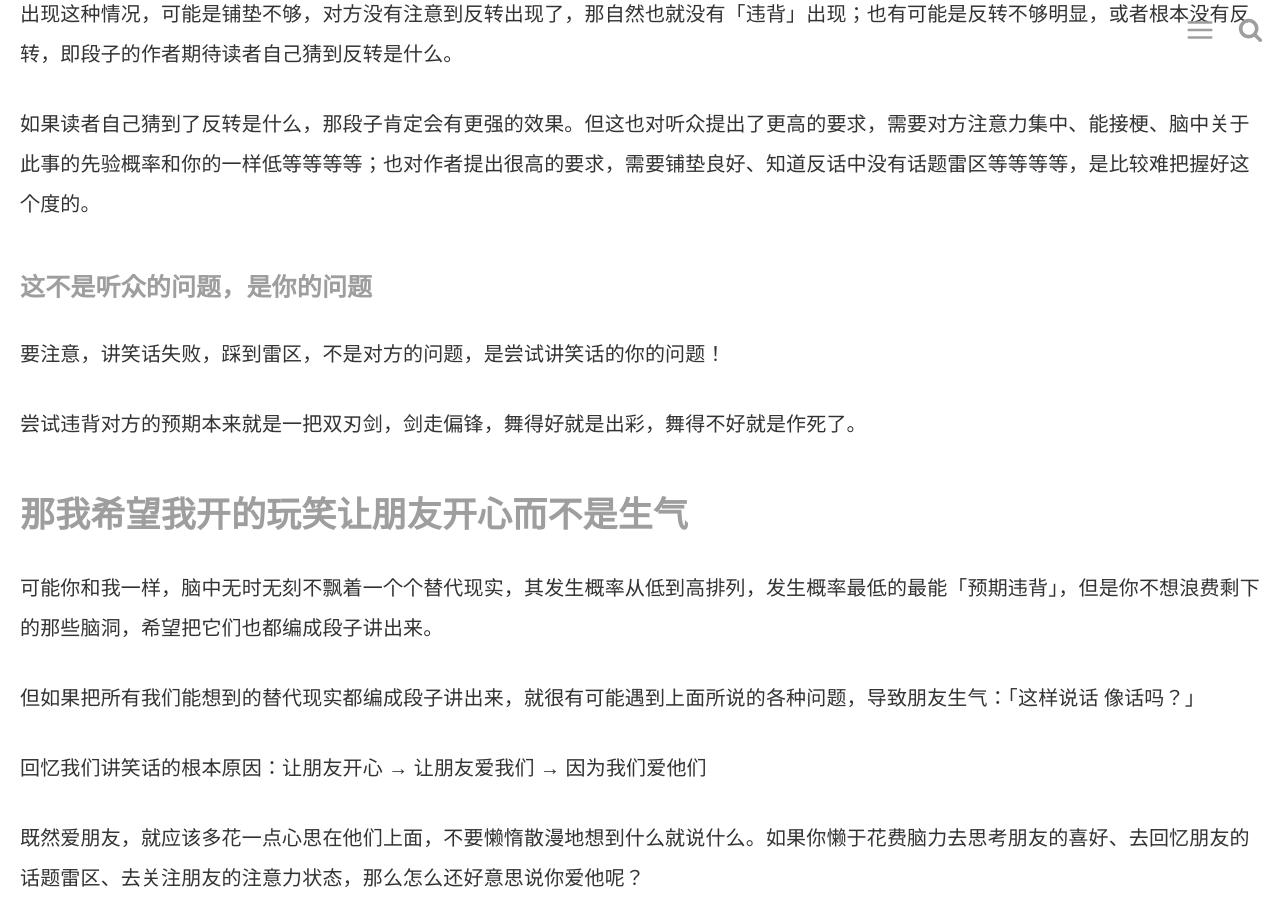
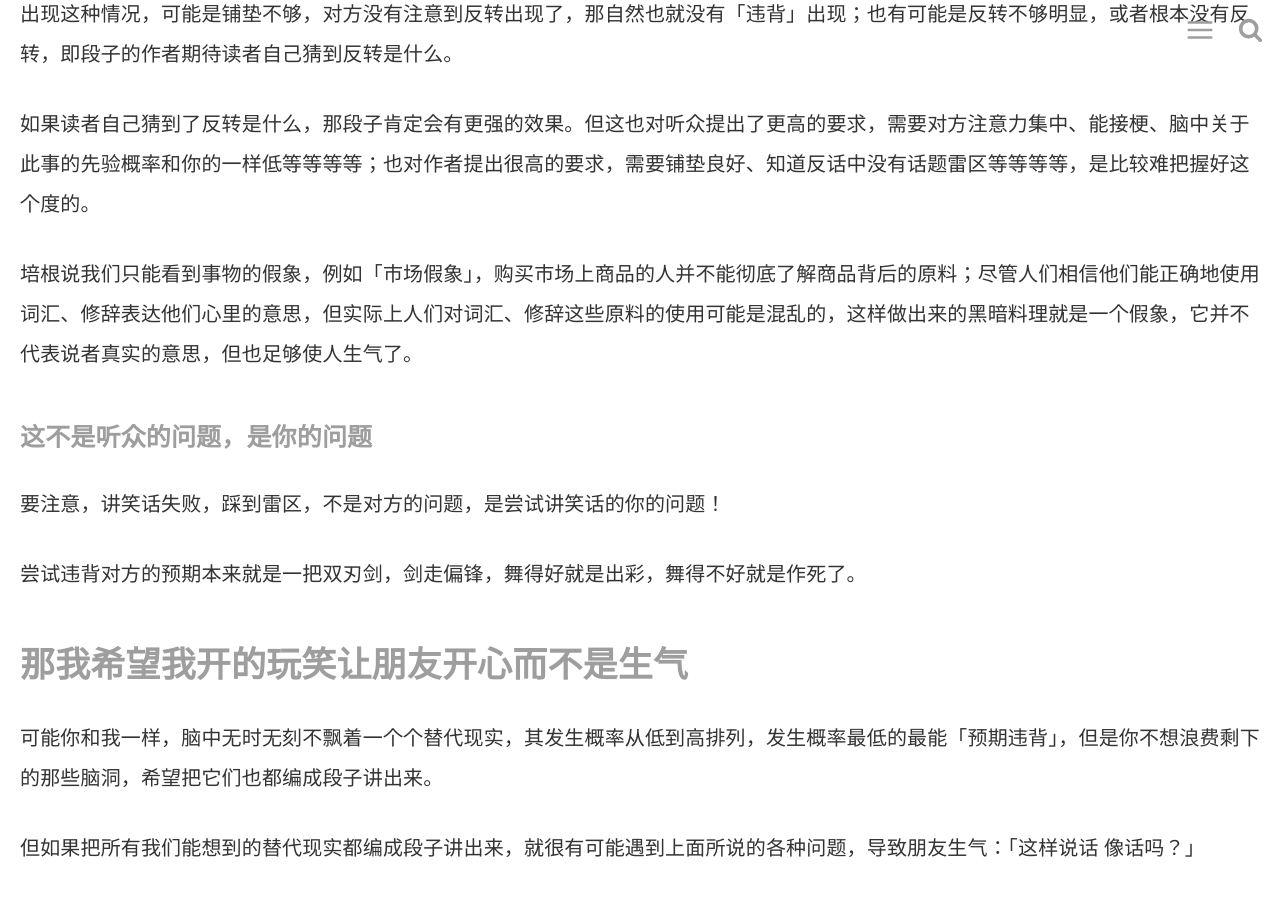
Before and after one commit to linonetwo/linonetwo.github.io, a Jekyll site: the page built from _posts/2019-09-20-这个玩笑不能开呀.md, in a window 1280 px wide and 900 px high, scrolled down 3511 px. Built offline with Jekyll 4.4.1, drawn with Linux system fonts in a browser that asks for light colours; comment, search, counter and statistics services are not loaded.

Commit message:
Update 2019-09-20-这个玩笑不能开呀.md

```diff
--- a/_posts/2019-09-20-这个玩笑不能开呀.md
+++ b/_posts/2019-09-20-这个玩笑不能开呀.md
@@ -76,6 +76,8 @@ introduction: '什么是「预期违背」，为什么我开了玩笑朋友却
 
 如果读者自己猜到了反转是什么，那段子肯定会有更强的效果。但这也对听众提出了更高的要求，需要对方注意力集中、能接梗、脑中关于此事的先验概率和你的一样低等等等等；也对作者提出很高的要求，需要铺垫良好、知道反话中没有话题雷区等等等等，是比较难把握好这个度的。
 
+培根说我们只能看到事物的假象，例如「市场假象」，购买市场上商品的人并不能彻底了解商品背后的原料；尽管人们相信他们能正确地使用词汇、修辞表达他们心里的意思，但实际上人们对词汇、修辞这些原料的使用可能是混乱的，这样做出来的黑暗料理就是一个假象，它并不代表说者真实的意思，但也足够使人生气了。
+
 ### 这不是听众的问题，是你的问题
 
 要注意，讲笑话失败，踩到雷区，不是对方的问题，是尝试讲笑话的你的问题！
```
